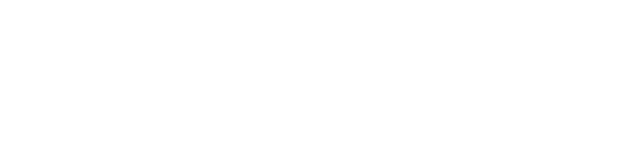
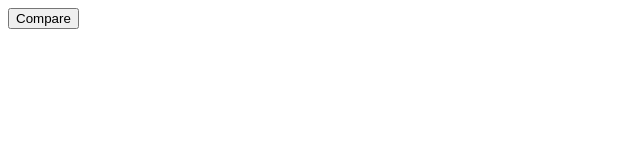
Before and after one commit to karlabrandon817/apples-oranges, a plain HTML site: page index.html in a window 1280 px wide. Shown: the whole page, without its empty margins (0-640 px from the left). Drawn offline with Linux system fonts and the light colour scheme.

Commit message:
added a button with onclick

```diff
--- a/index.html
+++ b/index.html
@@ -5,6 +5,6 @@
     <script src="script.js" charset="utf-8"></script>
   </head>
   <body>
-
+    <button type="button" name="button" onClick="longerString()">Compare</button>
   </body>
 </html>
--- a/script.js
+++ b/script.js
@@ -1 +1,5 @@
 console.log('test');
+
+function longerString() {
+  console.log('button clicked - longerString');
+}
```
Also changed, not shown: 1 other file.
